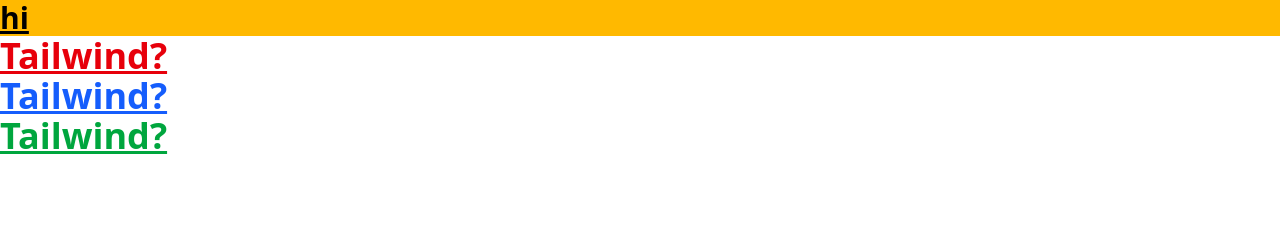
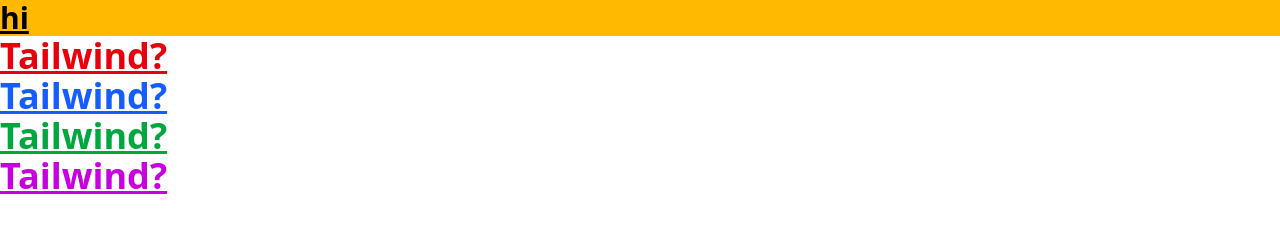
Before and after one commit to polkon1325/vryan_portfolio, a website: page src/index.html in a window 1280 px wide. Drawn offline with Linux system fonts and the light colour scheme.

Commit message:
added some index

```diff
--- a/src/index.html
+++ b/src/index.html
@@ -11,5 +11,6 @@
   <h1 class="text-red-600 text-4xl font-bold underline">Tailwind?</h1>
   <h1 class="text-blue-600 text-4xl font-bold underline">Tailwind?</h1>
   <h1 class="text-green-600 text-4xl font-bold underline">Tailwind?</h1>
+  <h1 class="text-fuchsia-600 text-4xl font-bold underline">Tailwind?</h1>
 </body>
 </html>
```
Also changed, not shown: dist/index.html, dist/styles.css.
